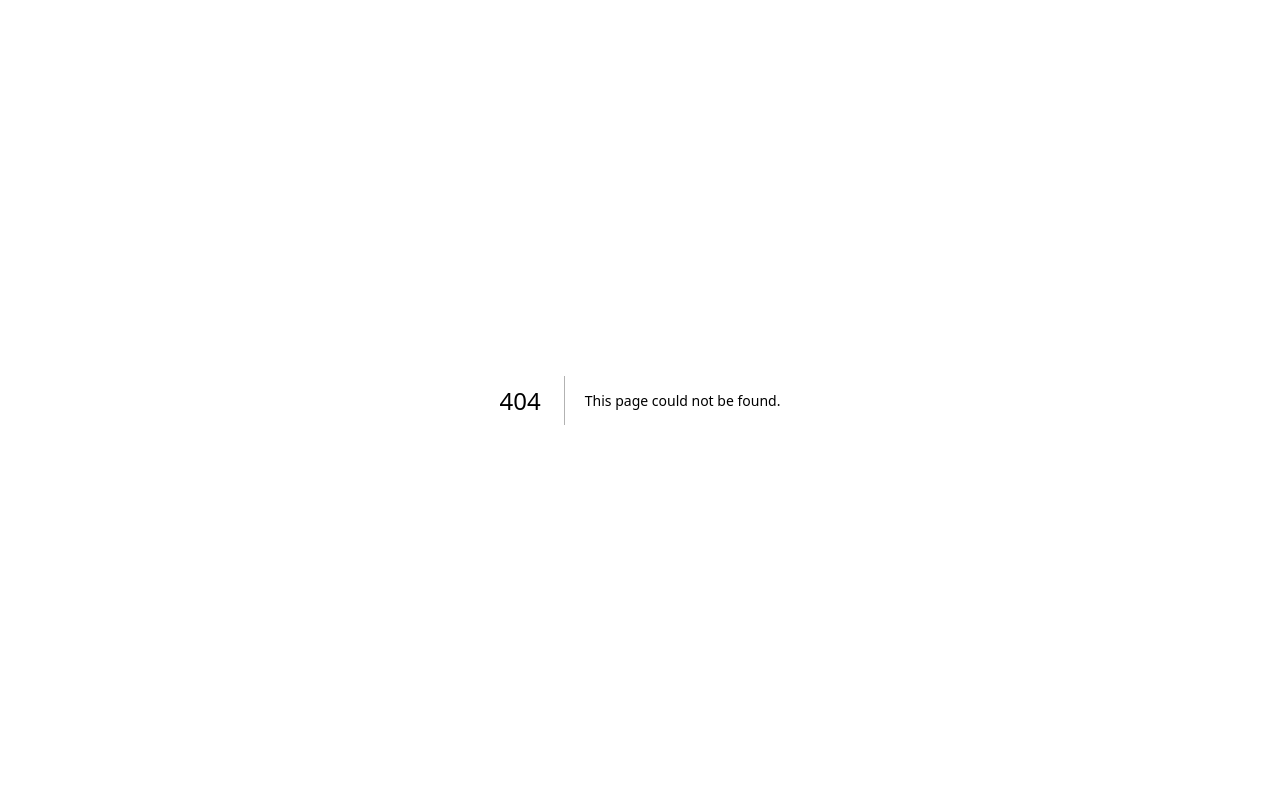
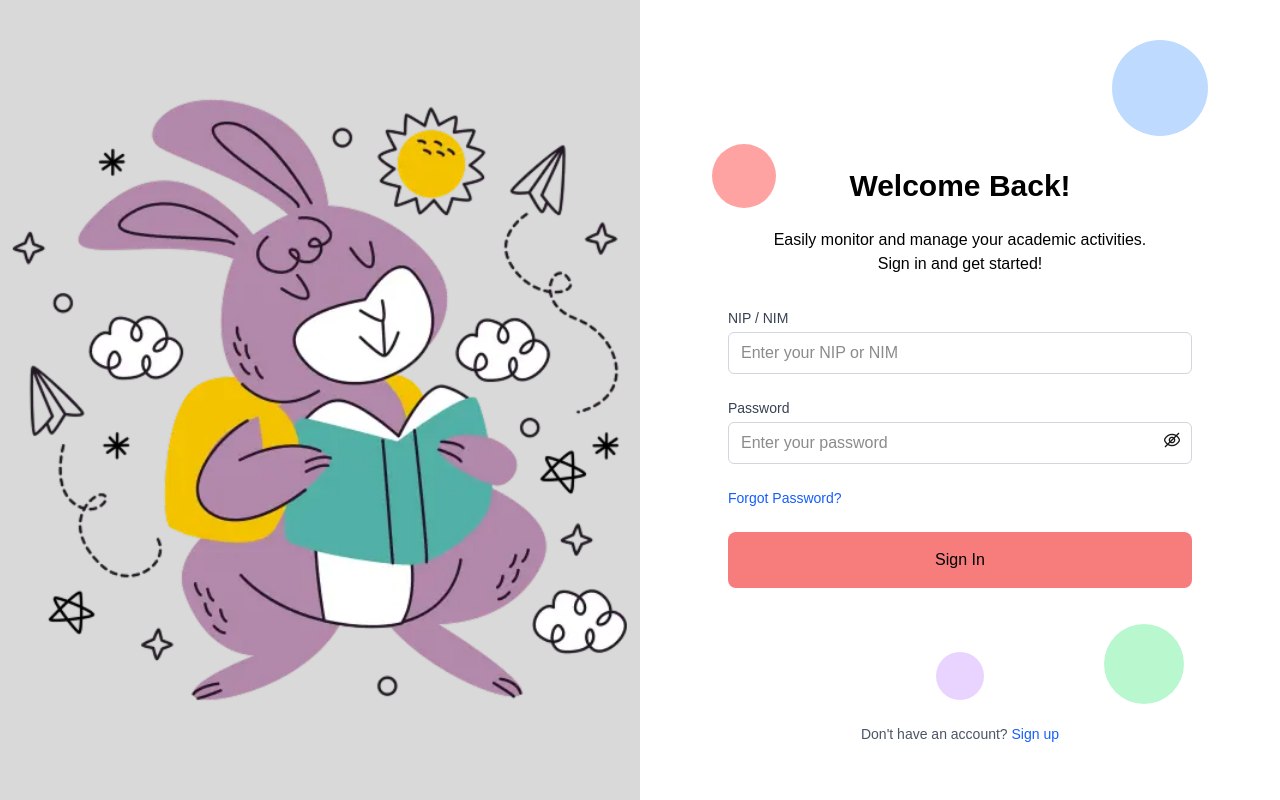
Before and after one commit to Tellu-11/schoolmanagement-fe, a Next.js app: page /login in a window 1280 px wide. Before the commit this address had no page. Built offline with nearby package versions, Linux system fonts and the light colour scheme.

Commit message:
feat(login): create login page

```diff
--- /dev/null
+++ b/app/(auth)/login/page.tsx
@@ -0,0 +1,143 @@
+"use client";
+
+import { zodResolver } from "@hookform/resolvers/zod";
+import Image from "next/image";
+import Link from "next/link";
+import { useForm } from "react-hook-form";
+import { z } from "zod";
+import "@flaticon/flaticon-uicons/css/all/all.css";
+import { useState } from "react";
+
+const formSchema = z.object({
+    identifier: z.string().nonempty("NIP/NIM is required"),
+    password: z.string().min(6, "Minimum 6 characters"),
+    });
+
+export default function LoginPage() {
+  type FormValues = z.infer<typeof formSchema>;
+
+  const { register, handleSubmit, formState: { errors } } = useForm<FormValues>({
+    resolver: zodResolver(formSchema),
+    defaultValues: {
+      identifier: "",
+      password: "",
+    },
+  });
+
+  const [showPassword, setShowPassword] = useState(false);
+
+  const onSubmit = (data: FormValues) => {
+    console.log(data);
+  };
+
+  return (
+    <div className="min-h-screen flex">
+      {/* Kiri */}
+      <div className="w-1/2 bg-[#D9D9D9] relative hidden lg:flex">
+        <Image
+          src="/image/login-page.webp"
+          alt="Login Page"
+          width={0.6 * 1024}
+          height={0.6 * 1024}
+          className="absolute top-1/2 left-1/2 transform -translate-x-1/2 -translate-y-1/2"
+        />
+      </div>
+
+      {/* Kanan */}
+        <div className="w-1/2 relative lg:w-1/2 p-14 max-w-xl mx-auto flex flex-col min-h-screen">
+
+        <div className="absolute w-24 h-24 bg-blue-200 rounded-full top-10 right-10 z-0"></div>
+        <div className="absolute w-16 h-16 bg-red-300 rounded-full top-36 left-10 z-0"></div>
+        <div className="absolute w-20 h-20 bg-green-200 rounded-full bottom-24 right-16 z-0"></div>
+        <div className="absolute w-12 h-12 bg-purple-200 rounded-full bottom-25 left-1/2 transform -translate-x-1/2 z-0"></div>
+
+        <div className="flex-grow flex flex-col justify-center">
+          <h1 className="text-3xl font-semibold text-black text-center mb-6">
+            Welcome Back!
+          </h1>
+          <h3 className="text-md text-black text-center">
+            Easily monitor and manage your academic activities.
+          </h3>
+          <h3 className="text-md text-black text-center mb-8">
+            Sign in and get started!
+          </h3>
+
+          <form onSubmit={handleSubmit(onSubmit)} className="space-y-6">
+            <div>
+              <label className="block text-sm font-medium text-gray-700 mb-1">
+                NIP / NIM
+              </label>
+              <input
+              {...register("identifier", {
+              required: "NIP/NIM is required",
+              pattern: {
+              value: /^[0-9]+$/,
+              message: "NIP/NIM must contain only numbers",
+                },
+              })}
+              type="text"
+              onKeyDown={(e) => {
+                if (!/[0-9]/.test(e.key) && e.key !== "Backspace" && e.key !== "Tab") {
+                e.preventDefault();
+                  }
+                }}
+                className="w-full px-3 py-2 border border-gray-300 rounded-md focus:outline-none focus:ring-1 focus:ring-blue-500"
+                placeholder="Enter your NIP or NIM"
+              />
+              {errors.identifier && (
+                <p className="text-red-500 text-sm mt-1">{errors.identifier.message}</p>
+              )}
+            </div>
+
+            <div className="relative">
+              <label className="block text-sm font-medium text-gray-700 mb-1">
+                Password
+              </label>
+              <div className="relative">
+                <input
+                  {...register("password")}
+                  type={showPassword ? "text" : "password"}
+                  className="w-full px-3 py-2 border border-gray-300 rounded-md focus:outline-none focus:ring-1 focus:ring-blue-500"
+                  placeholder="Enter your password"
+                />
+                <button
+                  type="button"
+                  onClick={() => setShowPassword(!showPassword)}
+                  className="absolute right-3 top-1/2 transform -translate-y-1/2"
+                >
+                  <i className={`fi ${showPassword ? 'fi-rr-eye' : 'fi-rr-eye-crossed'}`}></i>
+                </button>
+              </div>
+              {errors.password && (
+                <p className="text-red-500 text-sm mt-1">{errors.password.message}</p>
+              )}
+            </div>
+
+            <div className="flex items-center justify-between">
+              <Link
+                href="/forgot-password"
+                className="text-sm text-blue-600 hover:text-blue-800"
+              >
+                Forgot Password?
+              </Link>
+            </div>
+
+            <button
+              type="submit"
+              className="w-full bg-[#F77C7C] text-base text-black py-4 px-5 rounded-lg transition-colors hover:bg-red-500 cursor-pointer"
+            >
+              Sign In
+            </button>
+          </form>
+        </div>
+
+        <p className="text-center text-sm text-gray-600 mt-6">
+          Don't have an account?{" "}
+          <Link href="/register" className="text-blue-600 hover:text-blue-800">
+            Sign up
+          </Link>
+        </p>
+      </div>
+    </div>
+  );
+}
```
Also changed, not shown: public/image/login-page.webp (added).
